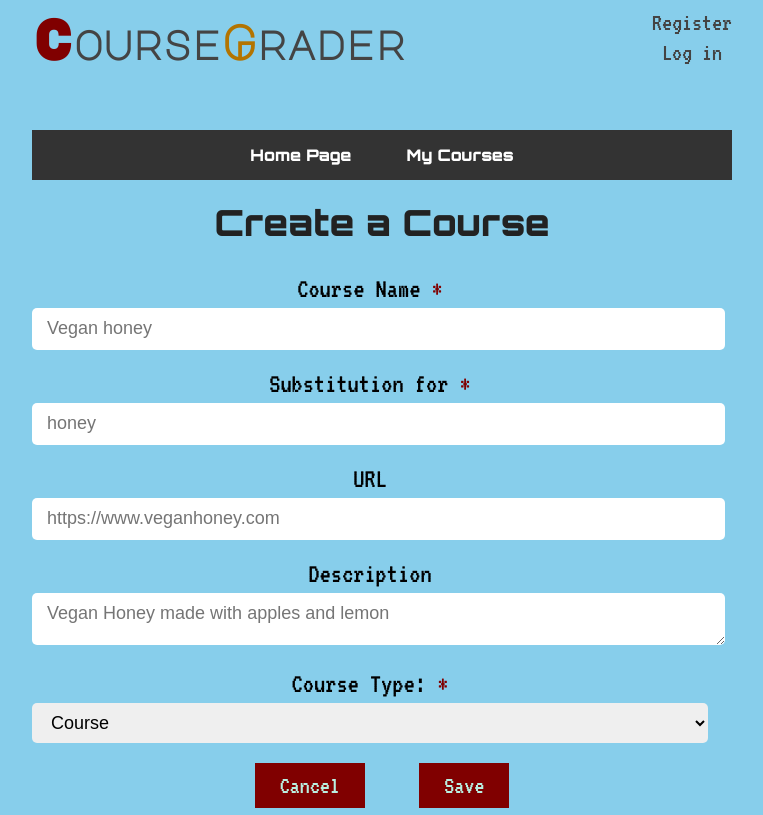
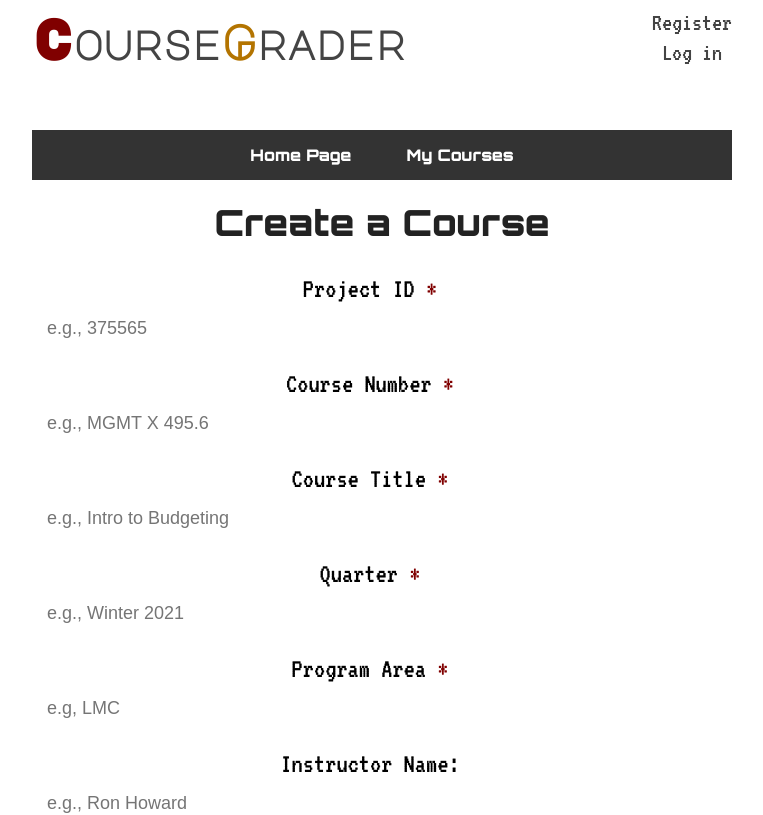
Before and after one commit to joseguera/course-evaluation-tracker-capstone-client, a React (Create React App) app: page /new-course in a window 1280 px wide. Shown: the top 815 px of the page, without its empty margins (258-1021 px from the left). Built offline with nearby package versions, Linux system fonts and the light colour scheme; no server answers; a web font is replaced by a local one.

Commit message:
finished add and edit pages

```diff
--- a/src/components/App/App.js
+++ b/src/components/App/App.js
@@ -21,7 +21,7 @@ class App extends Component {
   }
 
   componentDidMount() {
-    document.body.style.backgroundColor = "skyblue"
+    document.body.style.backgroundColor = "white"
     fetch(config.API_ENDPOINT + `/courses/`, {
       method: 'GET',
       headers: {
--- a/src/components/LoginForm/LoginForm.js
+++ b/src/components/LoginForm/LoginForm.js
@@ -49,6 +49,7 @@ export default class LoginForm extends Component {
     render() {
         const { error } = this.state
         return (
+            <div className='form-body'>
             <form
                 className='LoginForm'
                 onSubmit={this.handleSubmitJwtAuth}
@@ -63,6 +64,7 @@ export default class LoginForm extends Component {
                     <Input
                         required
                         name='username'
+                        type='text'
                         id='LoginForm__username'>
                     </Input>
                 </div>
@@ -81,6 +83,7 @@ export default class LoginForm extends Component {
                     Login
                 </button>
             </form>
+            </div>
         )
     }
 }
--- a/src/components/RegistrationForm/RegistrationForm.css
+++ b/src/components/RegistrationForm/RegistrationForm.css
@@ -1,4 +1,4 @@
-.form-body, .RegistrationPage, .LoginPage {
+.RegistrationPage, .LoginPage {
     width: 700px; /* Can be in percentage also. */
     height: auto;
     margin: 0 auto;
@@ -13,17 +13,84 @@
     margin-top: 10px;
 }
 
+.form-body {
+    font-family: 'Open Sans Condensed', arial, sans;
+	width: 500px;
+	padding: 30px;
+	background: #FFFFFF;
+    margin: 50px auto;
+
+	box-shadow: 0px 0px 15px rgba(0, 0, 0, 0.22);
+	-moz-box-shadow: 0px 0px 15px rgba(0, 0, 0, 0.22);
+	-webkit-box-shadow:  0px 0px 15px rgba(0, 0, 0, 0.22);
+}
+
+.form-body input[type="text"],
+.form-body input[type="date"],
+.form-body input[type="datetime"],
+.form-body input[type="email"],
+.form-body input[type="number"],
+.form-body input[type="search"],
+.form-body input[type="time"],
+.form-body input[type="url"],
+.form-body input[type="password"],
+.form-body textarea,
+.form-body select
+{
+	box-sizing: border-box;
+	-webkit-box-sizing: border-box;
+	-moz-box-sizing: border-box;
+	outline: none;
+	display: block;
+	width: 100%;
+	padding: 7px;
+	border: none;
+	border-bottom: 1px solid #ddd;
+	background: transparent;
+	margin-bottom: 10px;
+	font: 16px Arial, Helvetica, sans-serif;
+	height: 45px;
+}
+
+.form-body textarea{
+	resize:none;
+	overflow: hidden;
+}
+.form-body input[type="button"],
+.form-body input[type="submit"]{
+	-moz-box-shadow: inset 0px 1px 0px 0px #45D6D6;
+	-webkit-box-shadow: inset 0px 1px 0px 0px #45D6D6;
+	box-shadow: inset 0px 1px 0px 0px #45D6D6;
+	background-color: #2CBBBB;
+	border: 1px solid #27A0A0;
+	display: inline-block;
+	cursor: pointer;
+	color: #FFFFFF;
+	font-family: 'Open Sans Condensed', sans-serif;
+	font-size: 14px;
+	padding: 8px 18px;
+	text-decoration: none;
+	text-transform: uppercase;
+}
+.form-body input[type="button"]:hover,
+.form-body input[type="submit"]:hover {
+	background:linear-gradient(to bottom, #34CACA 5%, #30C9C9 100%);
+	background-color:#34CACA;
+}
+
 .fields {
     color: maroon;
     font-family: 'VT323', monospace;
     font-size: 24px;
     margin-bottom: 10px;
-    width: 676px;
+    width: 100%;
 }
 
 .input {
     margin: 0;
 }
+
+
 
 @media screen and (max-width: 500px) {
 
--- a/src/components/context/CoursesContext.js
+++ b/src/components/context/CoursesContext.js
@@ -1,7 +1,7 @@
 import React from 'react'
 
 const CoursesContext = React.createContext({
-  noms: [],
+  courses: [],
   addCourse: () => {},
   deleteCourse: () => {},
   updateCourse: () => {},
--- a/src/routes/AddCourse/AddCourse.js
+++ b/src/routes/AddCourse/AddCourse.js
@@ -24,16 +24,21 @@ class AddCourse extends Component {
 
     handleSubmit = e => {
         e.preventDefault()
-        var d = document.getElementById("style");
-        var result = d.options[d.selectedIndex].text;
+        // var d = document.getElementById("style");
+        // var result = d.options[d.selectedIndex].text;
         // get the form fields from the event
-        const { course_name, sub, url, description, style } = e.target;
+        const { instructor_name, program_area, program_rep, course_number,
+                course_name, quarter, project_id, notes } = e.target;
+
         const course = {
+            instructor_name: instructor_name.value,
+            program_area: program_area.value,
+            program_rep: program_rep.value,
+            course_number: course_number.value,
             course_name: course_name.value,
-            sub: sub.value,
-            url: url.value,
-            description: description.value,
-            style: result
+            quarter: quarter.value,
+            project_id: project_id.value,
+            notes: notes.value
         }
         this.setState({ error: null })
         fetch(config.API_ENDPOINT + `/courses`, {
@@ -51,11 +56,14 @@ class AddCourse extends Component {
                 return res.json()
             })
             .then(data => {
+                instructor_name.value = ''
+                program_area.value = ''
+                program_rep.value = ''
+                course_number.value = ''
                 course_name.value = ''
-                sub.value = ''
-                url.value = ''
-                description.value = ''
-                style.value = ''
+                quarter.value = ''
+                project_id.value = ''
+                notes.value = ''
                 this.context.addCourse(data)
                 this.props.history.push('/courselist')
             })
@@ -83,8 +91,40 @@ class AddCourse extends Component {
                         {error && <p>{error.message}</p>}
                     </div>
                     <div className='add-fields'>
+                        <label htmlFor='project_id'>
+                            Project ID
+                            {' '}
+                            <Required />
+                        </label>
+                        <br />
+                        <input
+                            type='text'
+                            name='project_id'
+                            id='project_id'
+                            placeholder='e.g., 375565'
+                            className='inputs'
+                            required
+                        />
+                    </div>
+                    <div className='add-fields'>
+                        <label htmlFor='course_number'>
+                            Course Number
+                            {' '}
+                            <Required />
+                        </label>
+                        <br />
+                        <input
+                            type='text'
+                            name='course_number'
+                            id='course_number'
+                            placeholder='e.g., MGMT X 495.6'
+                            className='inputs'
+                            required
+                        />
+                    </div>
+                    <div className='add-fields'>
                         <label htmlFor='course_name'>
-                            Course Name
+                            Course Title
                             {' '}
                             <Required />
                         </label>
@@ -93,69 +133,83 @@ class AddCourse extends Component {
                             type='text'
                             name='course_name'
                             id='course_name'
-                            placeholder='Vegan honey'
+                            placeholder='e.g., Intro to Budgeting'
                             className='inputs'
                             required
                         />
                     </div>
                     <div className='add-fields'>
-                        <label htmlFor='sub'>
-                            Substitution for
+                        <label htmlFor='quarter'>
+                            Quarter
                             {' '}
                             <Required />
                         </label>
                         <br />
                         <input
                             type='text'
-                            name='sub'
-                            id='sub'
-                            placeholder='honey'
+                            name='quarter'
+                            id='quarter'
+                            placeholder='e.g., Winter 2021'
                             className='inputs'
                             required
                         />
                     </div>
                     <div className='add-fields'>
-                        <label htmlFor='url'>
-                            URL
+                        <label htmlFor='program_area'>
+                            Program Area
+                            {' '}
+                            <Required />
+                        </label>
+                        <br />
+                        <input
+                            type='text'
+                            name='program_area'
+                            id='program_area'
+                            placeholder='e.g, LMC'
+                            className='inputs'
+                            required
+                        />
+                    </div>
+                    <div className='add-fields'>
+                        <label htmlFor='instructor_name'>
+                            Instructor Name:
                             {' '}
                         </label>
                         <br />
                         <input
-                            type='url'
-                            name='url'
-                            id='url'
-                            placeholder='https://www.veganhoney.com'
+                            type='text'
+                            name='instructor_name'
+                            id='instructor_name'
+                            placeholder='e.g., Ron Howard'
                             className='inputs'
                         />
                     </div>
                     <div className='add-fields'>
-                        <label htmlFor='description'>
-                            Description
+                        <label htmlFor='instructor_name'>
+                            Program Representative:
+                            {' '}
+                        </label>
+                        <br />
+                        <input
+                            type='text'
+                            name='instructor_name'
+                            id='instructor_name'
+                            placeholder='e.g., Henry Winkler'
+                            className='inputs'
+                        />
+                    </div>
+                    <div className='add-fields'>
+                        <label htmlFor='notes'>
+                            Notes
+                            {' '}
                         </label>
                         <br />
                         <textarea
-                            name='description'
-                            id='description'
+                            name='notes'
+                            id='notes'
                             className='inputs textarea'
-                            placeholder='Vegan Honey made with apples and lemon'
+                            placeholder='e.g., missing grades (01/12/2021)'
                         />
-                    </div>
-                    <div className='add-fields'>
-                        <label htmlFor='style'>
-                            Course Type:
-                            {' '}
-                            <Required />
-                        </label>
-                        <br />
-                        <select
-                            id="style"
-                            className='inputs'
-                            required
-                        >
-                            {/* <option value="None">-- Select --</option> */}
-                            <option value="course">Course</option>
-                            <option value="recipe">Recipe</option>
-                        </select>
                     </div>
                     <div className='AddCourse_buttons'>
                         <button
--- a/src/routes/CoursePage/CoursePage.js
+++ b/src/routes/CoursePage/CoursePage.js
@@ -21,11 +21,14 @@ class CoursePage extends Component {
     state = {
         error: null,
         id: '',
+        instructor_name: '',
+        program_area: '',
+        program_rep: '',
+        course_number: '',
         course_name: '',
-        sub: '',
-        url: '',
-        description: '',
-        style: ''
+        quarter: '',
+        project_id: '',
+        notes: ''
     };
 
     componentDidMount() {
@@ -46,11 +49,14 @@ class CoursePage extends Component {
             .then(responseData => {
                 this.setState({
                     id: responseData.id,
+                    instructor_name: responseData.instructor_name,
+                    program_area: responseData.program_area,
+                    program_rep: responseData.program_rep,
+                    course_number: responseData.course_number,
                     course_name: responseData.course_name,
-                    sub: responseData.sub,
-                    url: responseData.url,
-                    description: responseData.description,
-                    style: responseData.style
+                    quarter: responseData.quarter,
+                    project_id: responseData.project_id,
+                    notes: responseData.notes
                 })
             })
             .catch(error => {
@@ -64,43 +70,45 @@ class CoursePage extends Component {
     }
 
     render() {
-        const { id, course_name, sub, url, description, style } = this.state;
+        const { id, instructor_name, program_area, program_rep,
+                course_number, course_name, quarter,
+                project_id, notes } = this.state;
         return (
             <div className='main-course-page'>
             <section className='CoursePage'>
-                <h2 className='CoursePage_heading'>{course_name}</h2>
+                <h2 className='CoursePage_heading'>{project_id}: {course_number} - {course_name} ({quarter})</h2>
                     <div className='page-body'>
-                        <p className='sub'>
+                        <p className='program_area'>
                             <span>
-                            Substitution for:
+                            Program Area:
                             {' '}
                             </span>
                             <br />
-                            {sub}
+                            {program_area}
                         </p>
-                        <p className='url'>
+                        <p className='instructor_name'>
                             <span>
-                            URL:
+                            Instructor:
                             {' '}
                             </span>
                             <br />
-                            <a href={url} target='_blank' rel='noreferrer'>{url}</a>
+                            {instructor_name}
                         </p>
-                        <p className='description'>
+                        <p className='program_rep'>
                             <span>
-                            Description:
+                            Program Representative:
                             {' '}
                             </span>
                             <br />
-                            {description}
+                            {program_rep}
                         </p>
-                        <p className='style'>
+                        <p className='notes'>
                             <span>
-                            Course Type:
+                            Notes:
                             {' '}
                             </span>
                             <br />
-                            {style ? style : `No Course type was selected`}
+                            {notes}
                         </p>
                     </div>
                     <div className='CoursePage__buttons'>
```
Also changed, not shown: src/routes/EditCourse/EditCourse.js (+14 -9 lines).
